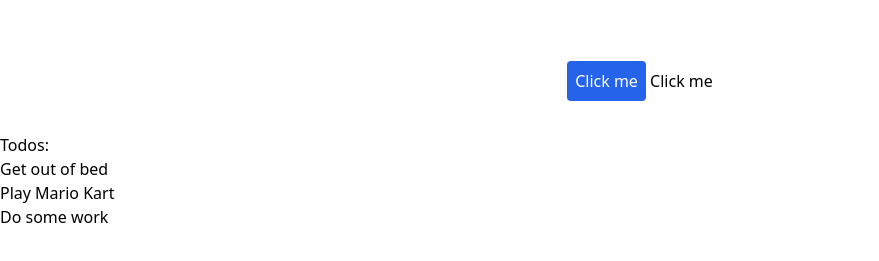
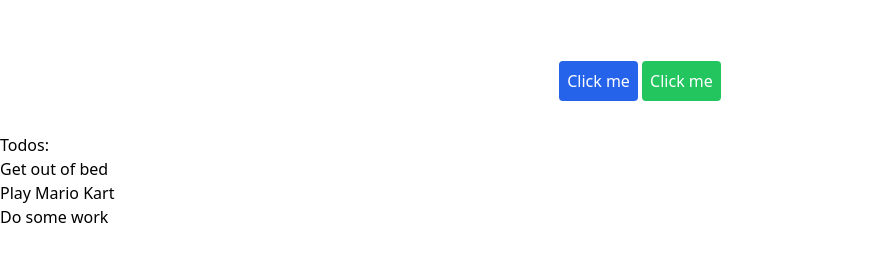
Before and after one commit to Annie-Huang/tailwind-JIT, a website: page index.html in a window 1280 px wide. Shown: the part 107-368 px from the top of the page, without its empty margins (0-879 px from the left). Drawn offline with Linux system fonts and the light colour scheme.

Commit message:
Style the other button

```diff
--- a/index.html
+++ b/index.html
@@ -18,7 +18,7 @@
 
     <div class="p-8 text-center">
       <button class="bg-blue-600 text-white p-2 rounded">Click me</button>
-      <button>Click me</button>
+      <button class="bg-green-500 text-white p-2 rounded">Click me</button>
     </div>
 
     <div>
```
Also changed, not shown: build/styles.css.
